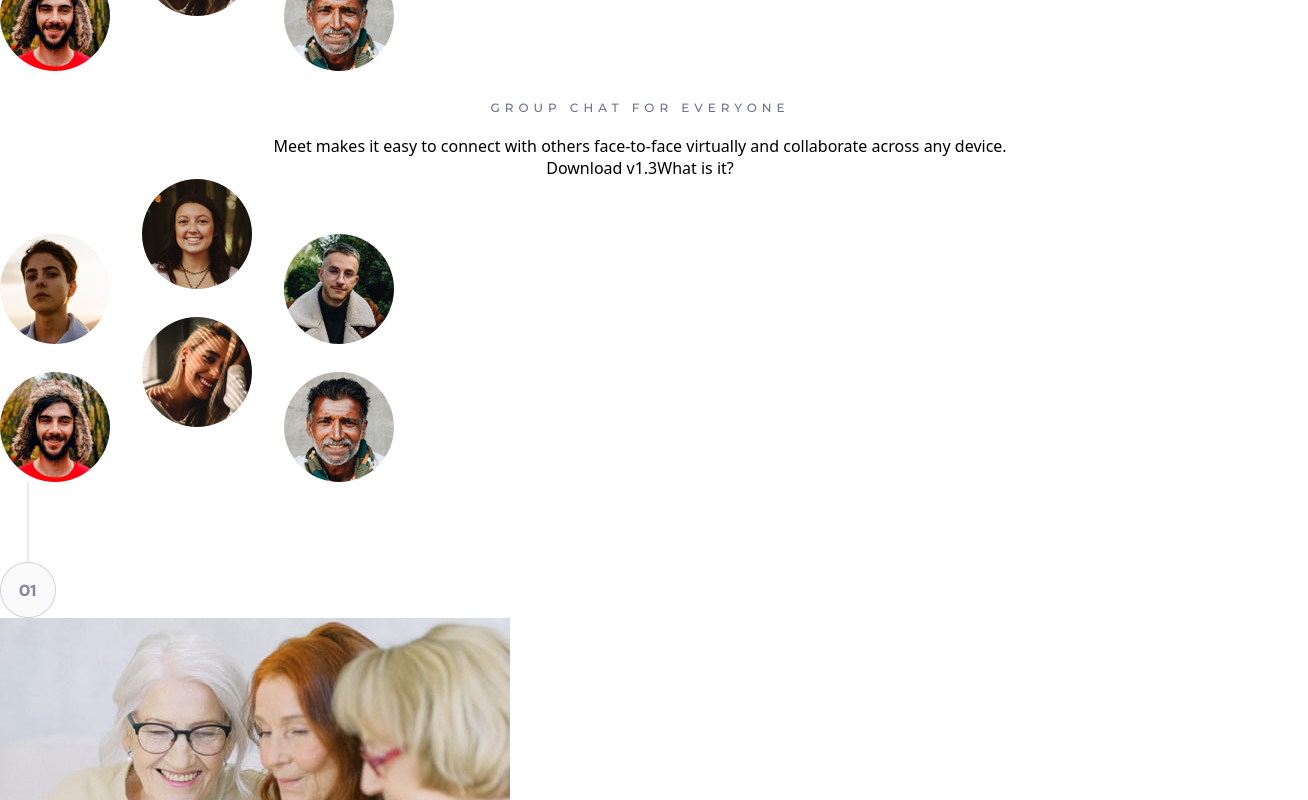
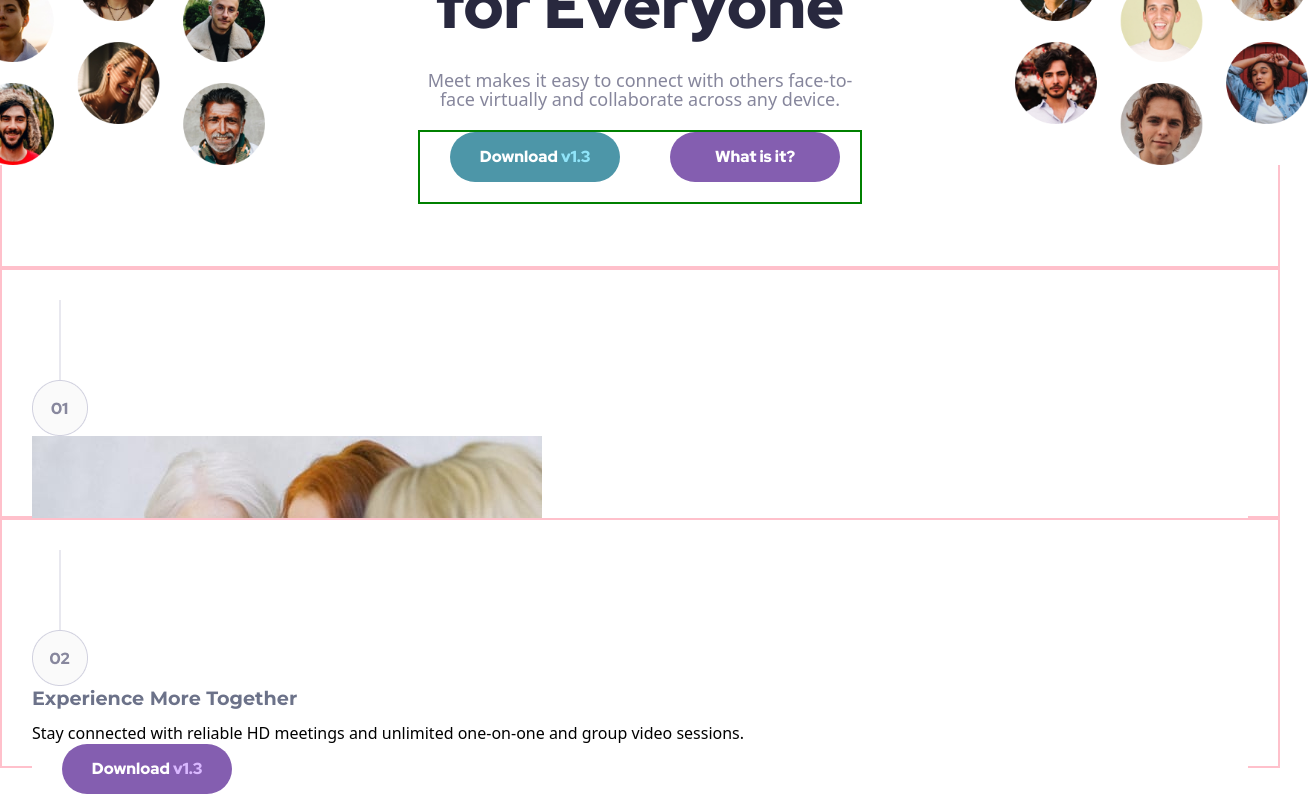
Before and after one commit to unachoza/Frontend-Mentor-Collection, a React (Vite) app: page /meet in a window 1280 px wide. Shown: the part 260-1060 px from the top of the page, 1308 px wide, since content can reach past the window. Built offline with nearby package versions, Linux system fonts and the light colour scheme.

Commit message:
hero section

```diff
--- a/src/components/newbie/MeetLandingPage/MeetLandingPage.css
+++ b/src/components/newbie/MeetLandingPage/MeetLandingPage.css
@@ -1,18 +1,23 @@
-@import url("https://fonts.googleapis.com/css2?family=Red+Hat+Display:ital@0;1&display=swap");
+@import url("https://fonts.googleapis.com/css2?family=Red+Hat+Display:wght@300..900&display=swap");
 
 :root {
 	--Cyan-600: hsl(192, 37%, 48%);
 	--Cyan-300: hsl(192, 90%, 77%);
 	--Purple-600: hsl(268, 34%, 53%);
 	--Purple-300: hsl(268, 100%, 86%);
-	--Slate-900: hsl(240, 21, 20);
-	--Slate-600: hsl(240, 10, 57);
-	--Slate-300: hsl(240, 18, 85);
-	--White: hsl(0, 0, 98);
+	--Slate-900: hsl(240, 21%, 20%);
+	--Slate-600: hsl(240, 10%, 57%);
+	--Slate-300: hsl(240, 18%, 85%);
+	--White: hsl(0, 0%, 98%);
 
 	--font: "Red Hat Display", sans-serif;
 }
 
+body {
+	margin: 0;
+	padding: 0;
+	overflow-x: hidden;
+}
 *,
 *::before,
 *::after {
@@ -20,6 +25,7 @@
 	margin: 0;
 	padding: 0;
 	background-color: white;
+	/* overflow: hidden; */
 }
 
 .root {
@@ -28,3 +34,109 @@
 	width: 100vw;
 	margin: 0 auto;
 }
+
+.section {
+	width: 100%;
+	position: relative;
+	border: solid 2px pink;
+	box-shadow: none;
+	border-radius: 0;
+}
+
+.nav {
+	width: 100%;
+	height: 12vh;
+	display: flex;
+	flex-direction: column;
+	justify-content: flex-end;
+	align-items: center;
+}
+
+.nav img {
+	height: 28px;
+}
+
+.hero {
+	height: 54vh;
+	display: flex;
+	justify-content: space-between;
+	align-items: center;
+	padding: 0;
+}
+
+.hero-left {
+	margin-left: -30px;
+}
+.hero-right {
+	margin-right: -30px;
+}
+
+.hero .text-content {
+	height: 100%;
+	display: flex;
+	flex-direction: column;
+	justify-content: space-between;
+	width: 60%;
+	padding: 0 12%;
+	text-align: center;
+}
+
+.hero .text-content .title {
+	font-family: var(--font);
+	text-transform: none;
+	margin-top: 14%;
+	line-height: 110%;
+	letter-spacing: 0;
+	font-size: 4rem;
+	color: var(--Slate-900);
+	font-weight: 900;
+}
+
+.hero .text-content .sub-title {
+	font-size: 1.125rem;
+	line-height: 110%;
+	color: var(--Slate-600);
+}
+
+.hero .text-content .buttons-container {
+	margin-bottom: 14%;
+	border: solid green 2px;
+	display: flex;
+}
+
+button {
+	width: 170px;
+	height: 50px;
+	border-radius: 30px;
+	border: none;
+	color: white;
+	margin: 0 20px 20px 30px;
+	font-family: var(--font);
+	font-weight: 900;
+	transition: 800ms;
+}
+
+button.cyan:hover {
+	background-color: #71c0d4;
+}
+
+button.purple:hover {
+	background-color: #b18bdd;
+}
+
+button.cyan span {
+	color: var(--Cyan-300);
+	background-color: inherit;
+}
+
+button.purple span {
+	color: var(--Purple-300);
+	background-color: inherit;
+}
+
+.cyan {
+	background-color: var(--Cyan-600);
+}
+.purple {
+	background-color: var(--Purple-600);
+}
--- a/src/components/newbie/MeetLandingPage/MeetLandingPage.tsx
+++ b/src/components/newbie/MeetLandingPage/MeetLandingPage.tsx
@@ -15,7 +15,7 @@ const MeetingLandingPage = () => {
 			<div className="nav">
 				<img src={logo} alt="company logo" />
 			</div>
-			<div className="hero-section">
+			<div className="hero section">
 				<div className="hero-left">
 					<img src={heroLeft} alt="a collection of faces in circles" />
 				</div>
@@ -25,15 +25,17 @@ const MeetingLandingPage = () => {
 						Meet makes it easy to connect with others face-to-face virtually and collaborate across any device.
 					</div>
 					<div className="buttons-container">
-						<button> Download v1.3</button>
-						<button>What is it?</button>
+						<button className="cyan">
+							Download <span>v1.3</span>
+						</button>
+						<button className="purple">What is it?</button>
 					</div>
 				</div>
 				<div className="hero-right">
-					<img src={heroLeft} alt="a collection of faces in circles" />
+					<img src={heroRight} alt="a collection of faces in circles" />
 				</div>
 			</div>
-			<div className="main-section">
+			<div className="main section">
 				<div className="main-content">
 					<div className="number">
 						<img src={number1} alt="number 1" />
@@ -55,14 +57,16 @@ const MeetingLandingPage = () => {
 					</div>
 				</div>
 			</div>
-			<div className="footer-section">
+			<div className="footer section">
 				<div className="number">
 					<img src={number2} alt="number 2" />
 				</div>
 				<div className="text-content">
 					<div className="title">Experience more together</div>
 					<div className="sub-title">Stay connected with reliable HD meetings and unlimited one-on-one and group video sessions.</div>
-					<button>Download v1.3</button>
+					<button className="purple">
+						Download <span> v1.3</span>
+					</button>
 				</div>
 			</div>
 		</div>
```
